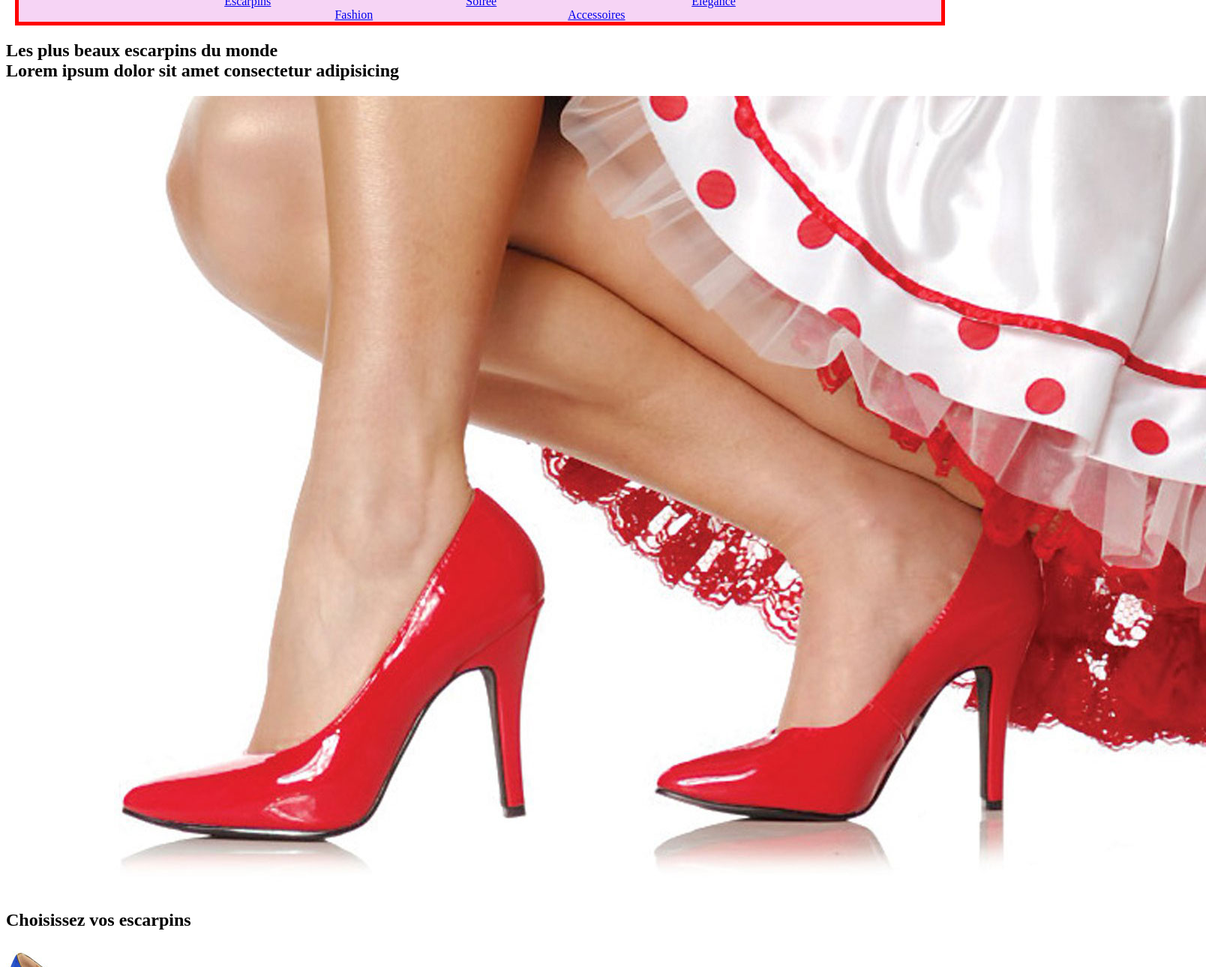
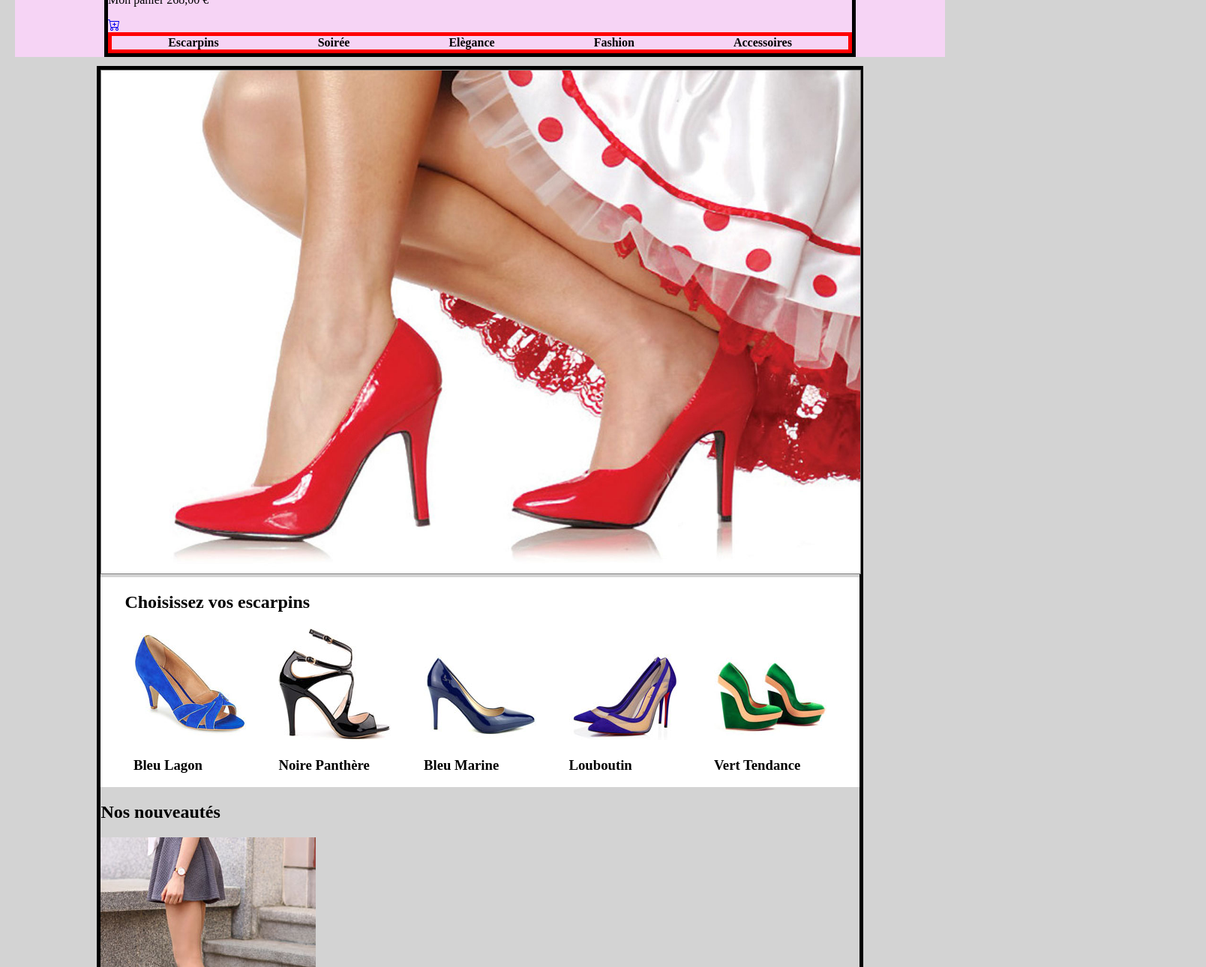
Before and after one commit to bnassim777/shoes, a plain HTML site: page index.html in a window 1280 px wide. Shown: the part 208-1498 px from the top of the page at 75% size, 1608 px wide, since content can reach past the window. Drawn offline with nearby package versions, Linux system fonts and the light colour scheme.

Commit message:
body 40%

```diff
--- a/css/style.scss
+++ b/css/style.scss
@@ -1,9 +1,14 @@
+html{
+    background-color: lightgrey;
+}
+
 header {
     background-color: #f6d4f5;
 
     .topbar {
         color: white;
         background-color: black;
+        text-align: center;
     }
 
     img {
@@ -16,31 +21,47 @@ header {
         border: red 5px solid;
         text-align: center;
 
+
         a {
-            padding: 8rem;
+            padding: 4rem;
+            width: auto;
+            color: black;
+            text-decoration: none;
+            font-weight: bold;
         }
     }
 
-    #cart {
-        border: yellow 5px solid;
-        position: absolute;
-        width: 8rem;
-        top: 0;
-        right: 0;
-        margin-top: 1.5rem;
-        margin-right: 1.5rem;
+    #left {
         text-align: end;
-        font-size: 8px;
-        display: block;
+        vertical-align: top;
+        display: inline-block;
+    }
 
-        .ccart {
-            margin: 1rem 0;
-            width: 50%;
-            border: red 1px solid;
-            text-align: center;
-            height: 30px;
+}
 
-        }
+.container {
+    width: 80%;
+    border: black 5px solid;
+    margin: 0 auto;
+}
 
+#slider {
+    img {
+        width: 100%;
+        height: auto;
+        border:grey 1px solid;
+    }
+
+}
+
+#select {
+    display: flex;
+    flex-wrap:wrap ;
+    align-items: baseline;
+    justify-content: space-evenly;
+    background-color: white;
+    h1{
+        padding-left:2rem;
+        width: 100%;
     }
 }
--- a/index.html
+++ b/index.html
@@ -9,9 +9,9 @@
 	</head>
 <body>
 	<header>
-		<div class="topbar">
+		<!-- <div class="topbar">
 			<small>Livraison offerte à partir de 145 € d'achat !</small>
-		</div>
+		</div> -->
 		<div class="container">
 			<a href="index.html"><img src="img/logo.jpg" alt="logo de Shoesplash"></a>
 			<div id="cart" class="right clear">
@@ -31,7 +31,7 @@
 	</header>
 	<main class="container">
 		<section id="slider">
-			<h2>Les plus beaux escarpins du monde<br /><span>Lorem ipsum dolor sit amet consectetur adipisicing</span></h2>
+			<!-- <h2>Les plus beaux escarpins du monde<br /><span>Lorem ipsum dolor sit amet consectetur adipisicing</span></h2> -->
 			<img src="img/escarpin1.jpg" alt="" />
 		</section>
 		<section id="select">
```
Also changed, not shown: css/style.css, 1 other file.
